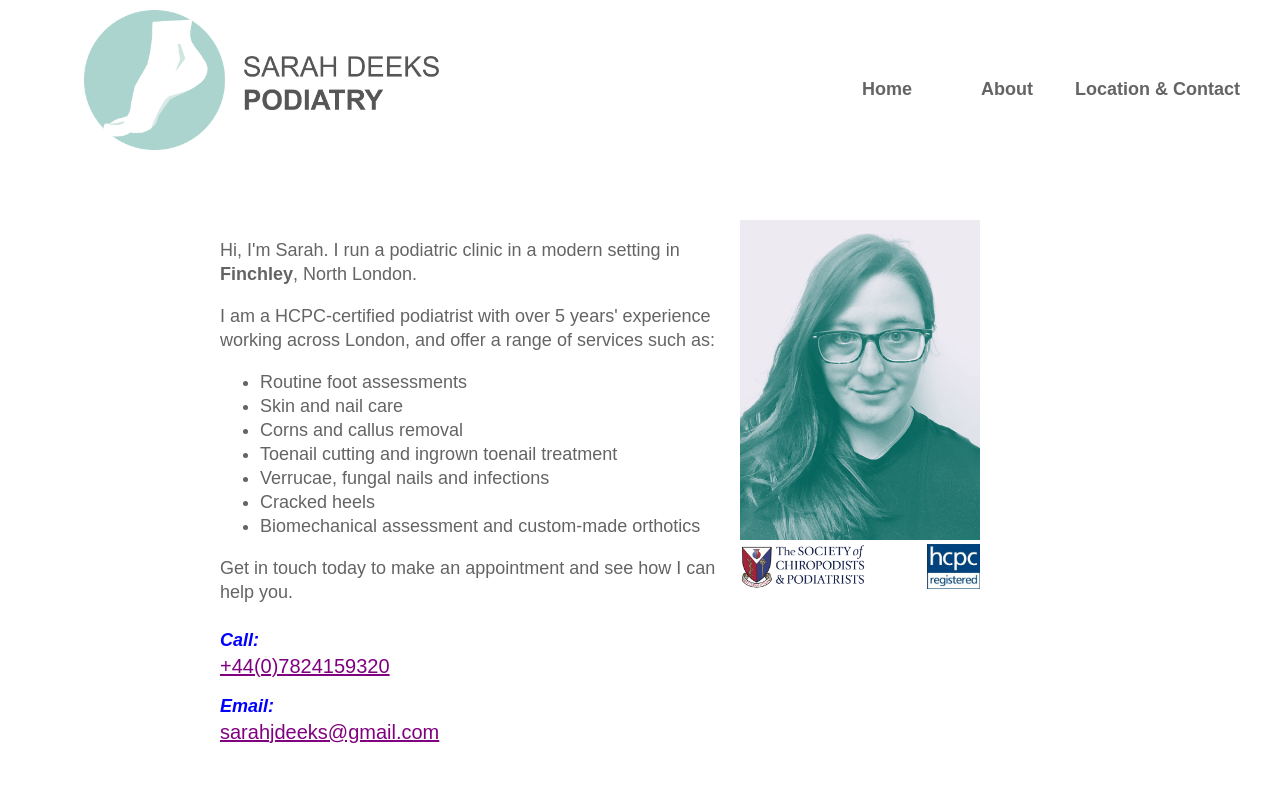
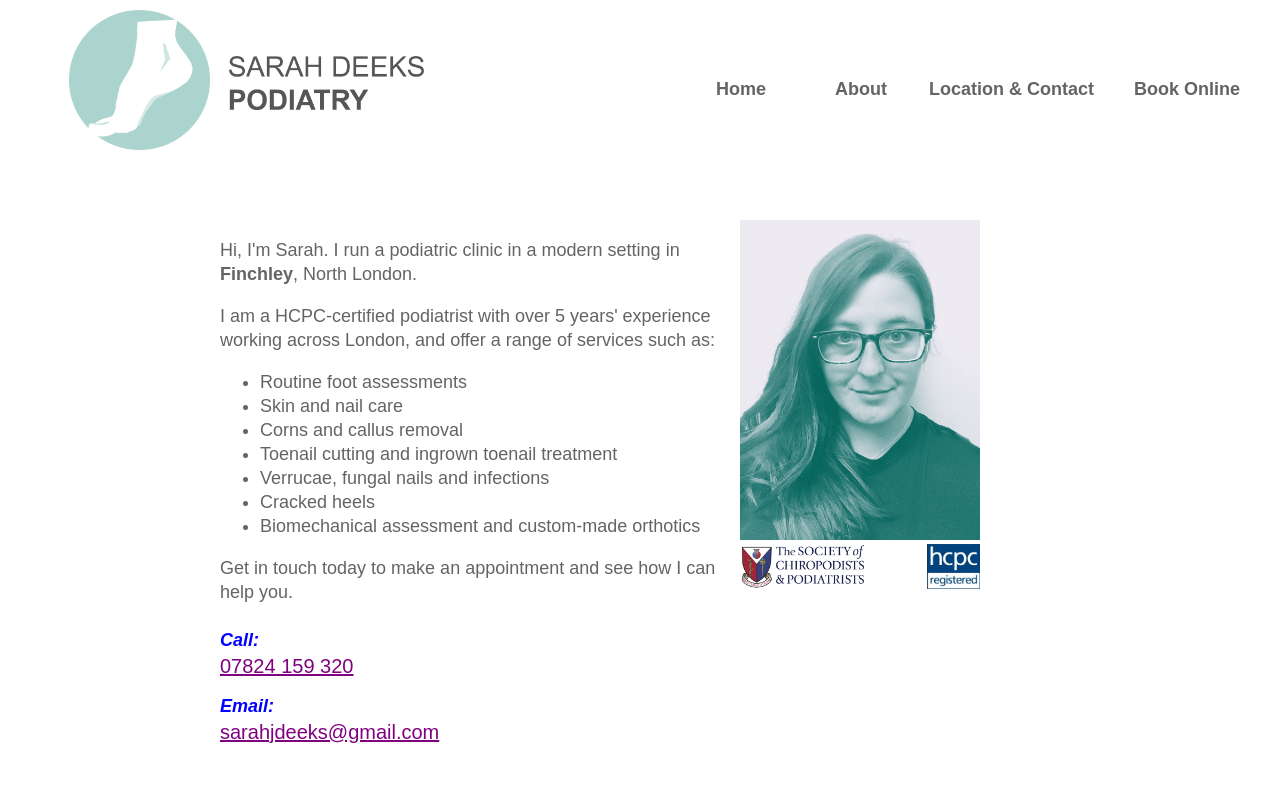
Before and after one commit to georgedeeks/sarahdeekspodiatry, a Gatsby site: page / in a window 1280 px wide. Shown: the top 800 px of the page. Built offline with nearby package versions, Linux system fonts and the light colour scheme; Gatsby itself is replaced by a stand-in of ours.

Commit message:
Added picktime and fixed phone number formatting

```diff
--- a/src/components/siteLayout/Footer.js
+++ b/src/components/siteLayout/Footer.js
@@ -163,7 +163,7 @@ const Footer = () => {
 							<div>
 								<ContactType>Call: </ContactType>
 								<ContactPlainLink href="tel:+447824159320">
-									+44(0)7824159320
+									07824 159 320
 								</ContactPlainLink>
 							</div>
 							<div>
--- a/src/components/siteLayout/Header.js
+++ b/src/components/siteLayout/Header.js
@@ -180,6 +180,11 @@ const Header = ({pathname}) => {
 						title="Location &amp; Contact"
 						href="#location-hours"
 					/>
+					<ActiveLink
+						withRightMargin
+						title="Book Online"
+						href="https://www.picktime.com/sarahdeekspodiatry"
+					/>
 				</Nav>
 
 			</NativeHeader>
--- a/src/pageComponents/indexPage/IntroTile.js
+++ b/src/pageComponents/indexPage/IntroTile.js
@@ -179,7 +179,7 @@ const IntroTile = () => {
 								<Title>Call:</Title>
 								<LinkWrapper>
 									<ContactPlainLink href="tel:+447824159320">
-										+44(0)7824159320
+										07824 159 320
 									</ContactPlainLink>
 								</LinkWrapper>
 							</Tel>
--- a/src/pageComponents/indexPage/LocationAndHoursTile.js
+++ b/src/pageComponents/indexPage/LocationAndHoursTile.js
@@ -200,6 +200,7 @@ const LocationAndHoursTile = () => {
 						<Purple>
 							Appointments are available on Fridays.
 						</Purple>
+						<div><a href="https://www.picktime.com/sarahdeekspodiatry">Book appointments online</a> or call <a href="tel:+44(0)7824159320">07824 159 320</a></div>
 					</Times>
 				</InfoWrapper>
 
--- a/src/pages/index.js
+++ b/src/pages/index.js
@@ -12,6 +12,7 @@ const Index = ({location}) => {
 				<title>Foot Care Finchley - 07824 159 320</title>
 
 				<meta charSet="utf-8" />
+				<meta name="description" content="Sarah Deeks is a podiatrist in the Finchley area" />
 				<meta name="google-site-verification" content="1UCUNug1lgxZygvTYTzdz1szPQE7Z4lNi_hGSTnqiuk" />
 			</Helmet>
 
```
